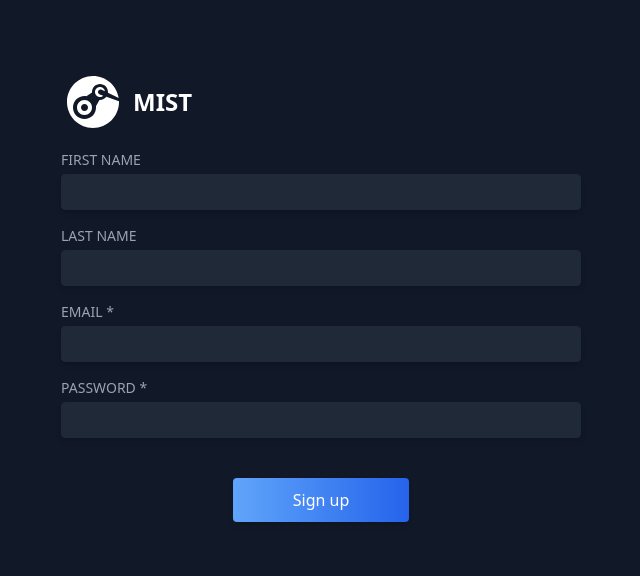
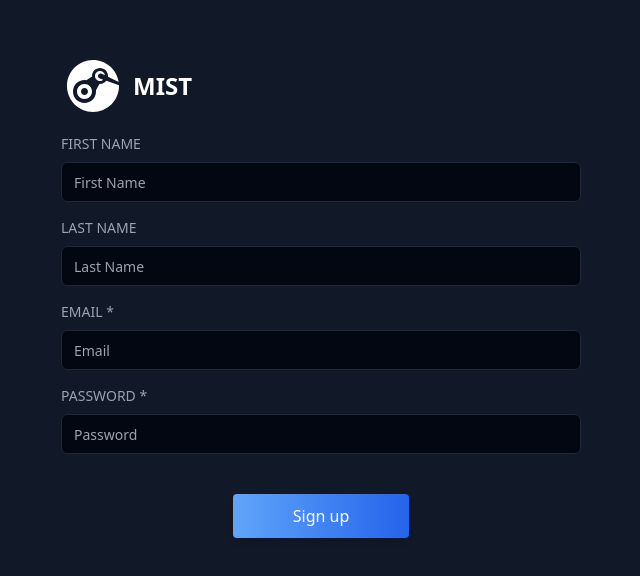
Before and after one commit to moisatedy97/mist_frontend, a React (Vite) app: page /signup in a window 1280 px wide. Shown: the part 104-680 px from the top of the page, without its empty margins (319-959 px from the left). Built offline with nearby package versions, Linux system fonts and the light colour scheme; no server answers.

Commit message:
Logo rotation fixed

```diff
--- a/src/pages/LoginPage/LoginForm.tsx
+++ b/src/pages/LoginPage/LoginForm.tsx
@@ -108,7 +108,7 @@ const PasswordInput = ({ form }: InputsProps): ReactElement => {
             name="password"
             render={({ field }) => (
                 <FormItem>
-                    <FormLabel className={"text-sm font-medium"}>{"PASSWORD"}</FormLabel>
+                    <FormLabel className={"pb-1 text-sm font-medium text-gray-400"}>{"PASSWORD"}</FormLabel>
                     <FormControl>
                         <Input type="password" placeholder="Password" onChangeCapture={handleChange} {...field} />
                     </FormControl>
--- a/src/pages/SignupPage/SignupForm.tsx
+++ b/src/pages/SignupPage/SignupForm.tsx
@@ -1,5 +1,6 @@
 import { ReactElement } from "react";
 import { useSignupStore } from "../../stores/authentication/SignupStore";
+import { Input } from "@/components/ui/input";
 
 const SignupForm = (): ReactElement => {
     return (
@@ -23,14 +24,8 @@ const FirstNameInput = (): ReactElement => {
 
     return (
         <div>
-            <h4 className={"pb-1 text-sm font-medium text-gray-400"}>{"FIRST NAME"}</h4>
-            <input
-                className={
-                    "h-9 w-full rounded-sm border border-gray-800 bg-gray-800 p-3 text-sm text-white shadow-md outline-none hover:bg-gray-700"
-                }
-                type={"text"}
-                onChange={handleChange}
-            />
+            <h4 className={"pb-2 text-sm font-medium text-gray-400"}>{"FIRST NAME"}</h4>
+            <Input className={"w-full"} type={"text"} placeholder={"First Name"} onChange={handleChange} />
         </div>
     );
 };
@@ -44,14 +39,8 @@ const LastNameInput = (): ReactElement => {
 
     return (
         <div>
-            <h4 className={"pb-1 text-sm font-medium text-gray-400"}>{"LAST NAME"}</h4>
-            <input
-                className={
-                    "h-9 w-full rounded-sm border border-gray-800 bg-gray-800 p-3 text-sm text-white shadow-md outline-none hover:bg-gray-700"
-                }
-                type={"text"}
-                onChange={handleChange}
-            />
+            <h4 className={"pb-2 text-sm font-medium text-gray-400"}>{"LAST NAME"}</h4>
+            <Input className={"w-full"} type={"text"} placeholder={"Last Name"} onChange={handleChange} />
         </div>
     );
 };
@@ -65,14 +54,8 @@ const EmailInput = (): ReactElement => {
 
     return (
         <div>
-            <h4 className={"pb-1 text-sm font-medium text-gray-400"}>{"EMAIL *"}</h4>
-            <input
-                className={
-                    "h-9 w-full rounded-sm border border-gray-800 bg-gray-800 p-3 text-sm text-white shadow-md outline-none hover:bg-gray-700"
-                }
-                type={"text"}
-                onChange={handleChange}
-            />
+            <h4 className={"pb-2 text-sm font-medium text-gray-400"}>{"EMAIL *"}</h4>
+            <Input className={"w-full"} type={"text"} placeholder={"Email"} onChange={handleChange} />
         </div>
     );
 };
@@ -86,12 +69,11 @@ const PasswordInput = (): ReactElement => {
 
     return (
         <div>
-            <h4 className={"pb-1 text-sm font-medium text-gray-400"}>{"PASSWORD *"}</h4>
-            <input
-                className={
-                    "h-9 w-full rounded-sm border border-gray-800 bg-gray-800 p-3 text-sm text-white shadow-md outline-none hover:bg-gray-700"
-                }
+            <h4 className={"pb-2 text-sm font-medium text-gray-400"}>{"PASSWORD *"}</h4>
+            <Input
+                className={"w-full"}
                 type={"password"}
+                placeholder={"Password"}
                 required={true}
                 onChange={handleChange}
             />
```
Also changed, not shown: public/steam-icon.svg.
